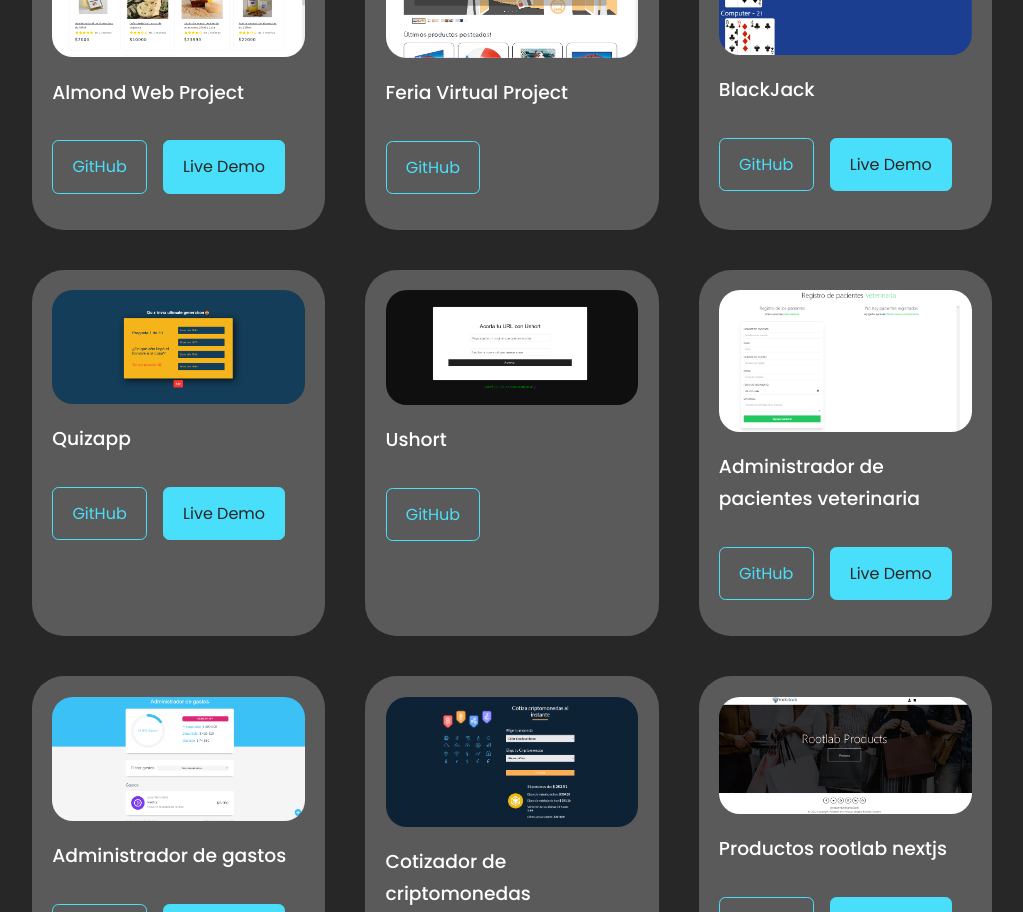
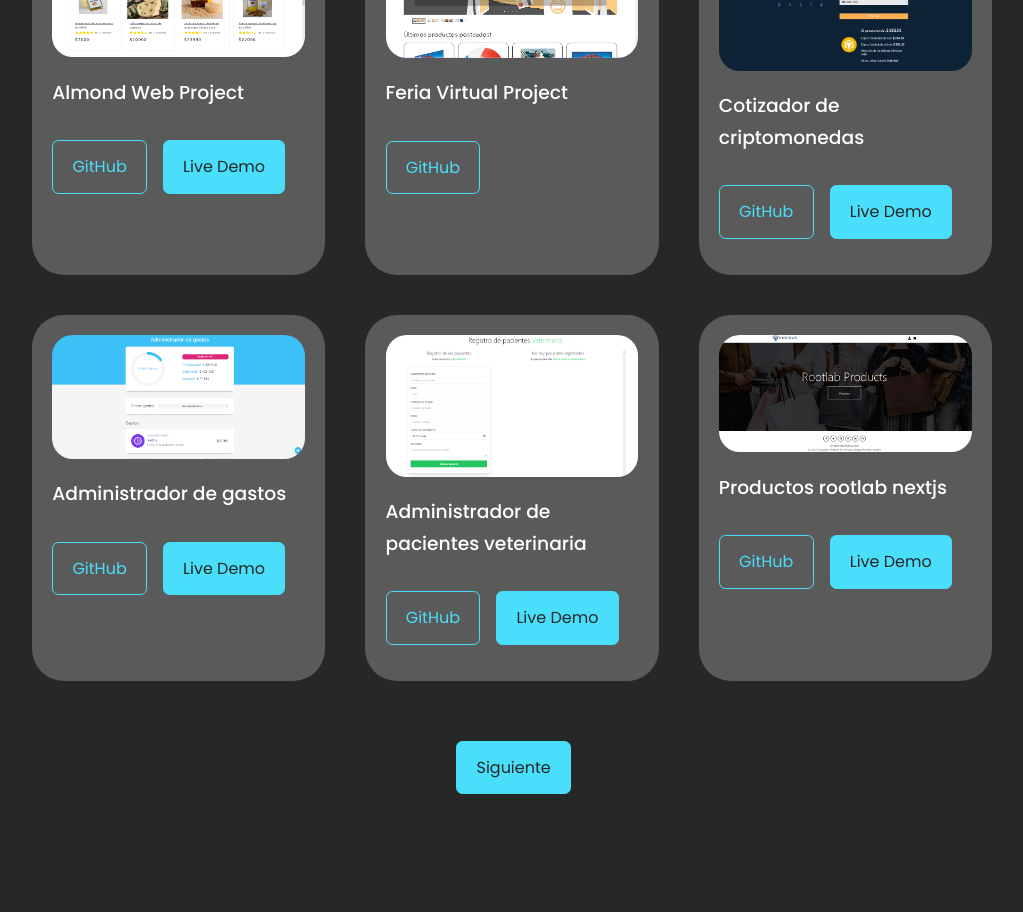
Before and after one commit to Chrisvd9/portafolio, a React (Create React App) app: page / in a window 1280 px wide. Shown: the part 2740-3652 px from the top of the page, without its empty margins (128-1151 px from the left). Built offline with nearby package versions, Linux system fonts and the light colour scheme; a web font is replaced by a local one.

Commit message:
add pagination to portfolio

```diff
--- a/package.json
+++ b/package.json
@@ -8,8 +8,10 @@
     "@testing-library/react": "^13.3.0",
     "@testing-library/user-event": "^13.5.0",
     "animate.css": "^4.1.1",
+    "bootstrap": "^5.2.3",
     "emailjs-com": "^3.2.0",
     "react": "^18.1.0",
+    "react-bootstrap": "^2.7.0",
     "react-dom": "^18.1.0",
     "react-icons": "^4.4.0",
     "react-scripts": "5.0.1",
--- a/src/components/about/About.jsx
+++ b/src/components/about/About.jsx
@@ -23,7 +23,7 @@ const About = () => {
             <article className="about__card">
               <FaAward className="about__icon" />
               <h5>Experiencia</h5>
-              <small>7 meses</small>
+              <small>8 meses</small>
             </article>
 
             <article className="about__card">
--- a/src/components/portafolio/Portafolio.jsx
+++ b/src/components/portafolio/Portafolio.jsx
@@ -1,16 +1,39 @@
 import React, { useState } from "react";
-import { useEffect } from "react";
 import { data } from "../../data";
+import Pagination from 'react-bootstrap/Pagination';
 import "./portafolio.css";
 
 const Portafolio = () => {
+  const [pagination, setPagination] = useState({
+    currentPage: 1,
+    elementsPerPage: 6,
+    totalElements: data.length,
+  });
+  const handlePagination = (type) => {
+    if (type === "prev") {
+      setPagination({
+        ...pagination,
+        currentPage: pagination.currentPage - 1,
+      });
+    } else {
+      setPagination({
+        ...pagination,
+        currentPage: pagination.currentPage + 1,
+      });
+    }
+  };
+
+  const startIndex = (pagination.currentPage - 1) * pagination.elementsPerPage;
+  const endIndex = startIndex + pagination.elementsPerPage;
+  const paginatedData = data.slice(startIndex, endIndex);
+
   return (
     <section id="portafolio">
       <h5>Mis últimos trabajos</h5>
       <h2>Portafolio</h2>
 
       <div className="container portafolio__container">
-        {data?.map(({ id, image, title, github, demo }) => {
+        {paginatedData?.map(({ id, image, title, github, demo }) => {
           return (
             <article key={id} className="portafolio__item">
               <div className="portafolio__item-image">
@@ -38,6 +61,31 @@ const Portafolio = () => {
           );
         })}
       </div>
+        <div className="container-pagination">
+          <ul className="pagination">
+            <li>
+              {pagination?.currentPage > 1 && (
+                <a
+                className="btn btn-primary"
+                  onClick={() => handlePagination("prev")}
+                >
+                  Anterior
+                </a>
+              )}
+            </li>
+            <li>
+              {pagination?.currentPage <
+                pagination.totalElements / pagination.elementsPerPage && (
+                <a
+                className="btn btn-primary"
+                  onClick={() => handlePagination()}
+                >
+                  Siguiente
+                </a>
+              )}
+            </li>
+          </ul>
+        </div>
     </section>
   );
 };
--- a/src/components/portafolio/portafolio.css
+++ b/src/components/portafolio/portafolio.css
@@ -36,11 +36,17 @@
   text-align: center;
 }
 
-  .pagination ul li {
-    display: inline;
+.container-pagination {
+  display: flex;
+  justify-content: center;
+  margin-top: 50px;
+}
+
+.pagination {
+  display: flex;
   padding: 10px 15px;
-    background: #eee;
-    margin: 10px;
+  gap: 1rem;
+  margin-right: 1%;
   cursor: pointer;
 }
 
--- a/src/data.js
+++ b/src/data.js
@@ -26,52 +26,52 @@ export const data = [
   },
   {
     id: 3,
+    image: IMG8,
+    title: "Cotizador de criptomonedas",
+    github: "https://github.com/Chrisvd9/Cotizador-de-criptomonedas",
+    demo: "https://frolicking-pastelito-9bf01d.netlify.app/",
+  },
+  {
+    id: 4,
+    image: IMG7,
+    title: "Administrador de gastos",
+    github: "https://github.com/Chrisvd9/Administrador-de-gastos",
+    demo: "https://bespoke-tulumba-ed6bd5.netlify.app/",
+  },
+  {
+    id: 5,
+    image: IMG6,
+    title: "Administrador de pacientes veterinaria",
+    github: "https://github.com/Chrisvd9/Administrador-de-pacientes-vet",
+    demo: "https://clinquant-granita-a7b6f4.netlify.app/",
+  },
+  {
+    id: 6,
+    image: IMG9,
+    title: "Productos rootlab nextjs",
+    github: "https://github.com/Chrisvd9/productos-rootlab-nextjs-ts",
+    demo: "https://productos-rootlab-nextjs-ts-by-christian-vergara.vercel.app/",
+  },
+  {
+    id: 7,
+    image: IMG4,
+    title: "Quizapp",
+    github: "https://github.com/Chrisvd9/quizapp",
+    demo: "https://quizapp-sable.vercel.app/",
+  },
+  {
+    id: 8,
     image: IMG3,
     title: "BlackJack",
     github: "https://github.com/Chrisvd9/simple-blackjack-game",
     demo: "https://chrisvd9.github.io/simple-blackjack-game/",
   },
   {
-    id: 4,
-    image: IMG4,
-    title: "Quizapp",
-    github: "https://github.com/Chrisvd9/quizapp",
-    demo: "https://quizapp-sable.vercel.app/",
-  },
-  {
-    id: 5,
+    id: 9,
     image: IMG5,
     title: "Ushort",
     github: "https://github.com/Chrisvd9/ShortUrls",
     demo: "",
-  },
-  {
-    id: 6,
-    image: IMG6,
-    title: "Administrador de pacientes veterinaria",
-    github: "https://github.com/Chrisvd9/Administrador-de-pacientes-vet",
-    demo: "https://clinquant-granita-a7b6f4.netlify.app/",
-  },
-  {
-    id: 7,
-    image: IMG7,
-    title: "Administrador de gastos",
-    github: "https://github.com/Chrisvd9/Administrador-de-gastos",
-    demo: "https://bespoke-tulumba-ed6bd5.netlify.app/",
-  },
-  {
-    id: 8,
-    image: IMG8,
-    title: "Cotizador de criptomonedas",
-    github: "https://github.com/Chrisvd9/Cotizador-de-criptomonedas",
-    demo: "https://frolicking-pastelito-9bf01d.netlify.app/",
-  },
-  {
-    id: 9,
-    image: IMG9,
-    title: "Productos rootlab nextjs",
-    github: "https://github.com/Chrisvd9/productos-rootlab-nextjs-ts",
-    demo: "https://productos-rootlab-nextjs-ts-by-christian-vergara.vercel.app/",
   },
   {
     id: 10,
```
Also changed, not shown: 1 other file (tests, documents, lock files or other folders). Lines whose indentation alone changed are shown as unchanged.
